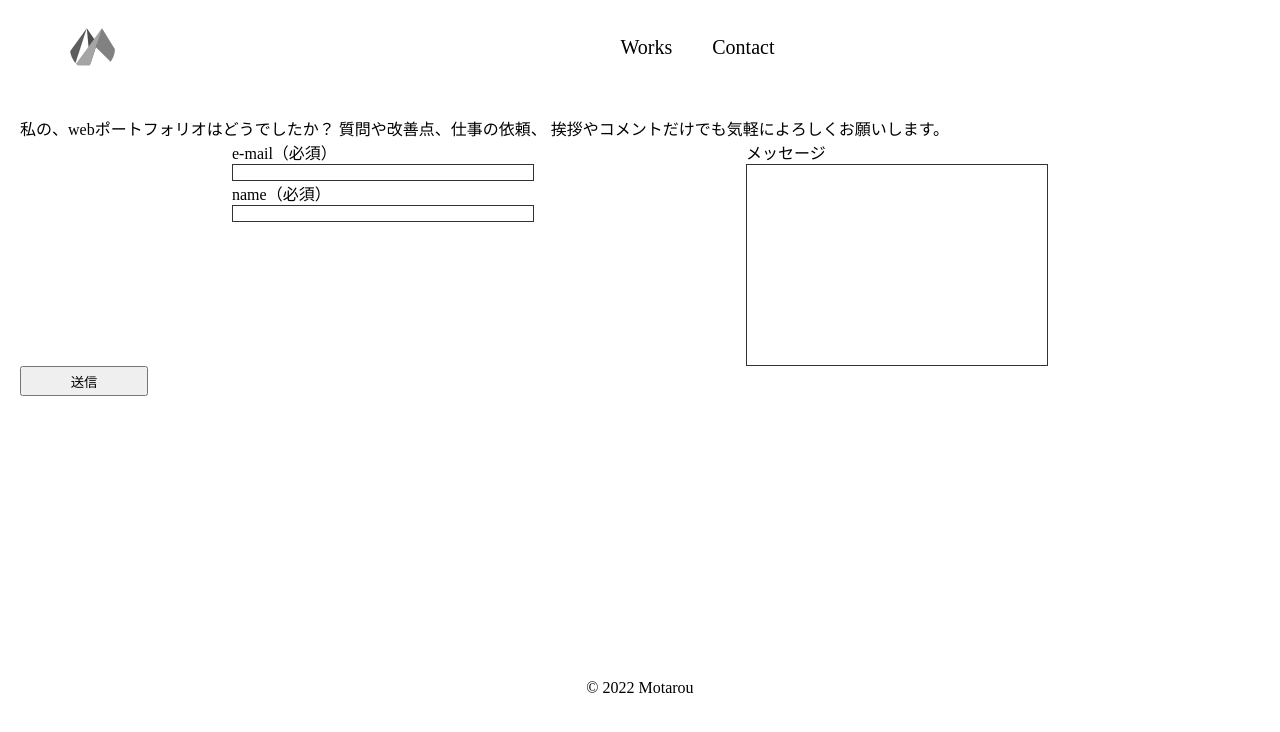
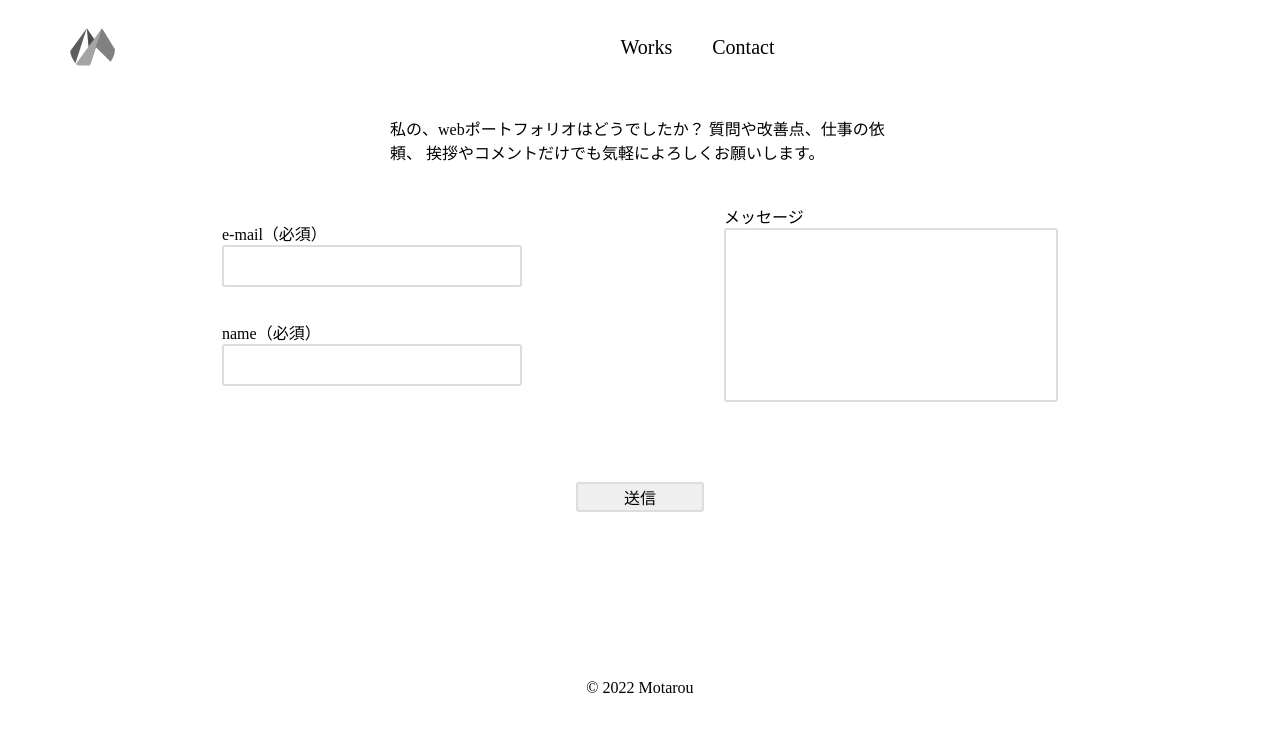
Before and after one commit to SotaTne/nuxt_portfolio, a Nuxt app: page /contact in a window 1280 px wide. Shown: the top 732 px of the page. Built offline with nearby package versions, Linux system fonts and the light colour scheme.

Commit message:
compleate web

```diff
--- a/assets/style/style.scss
+++ b/assets/style/style.scss
@@ -55,5 +55,24 @@
 }
 
 .move_border {
-  //下の線を動かす
+  text-transform: none;
+  position: relative;
+  &:before {
+    content: '';
+    position: absolute;
+    right: 0;
+    bottom: 0px;
+    display: block;
+    width: 0;
+    height: 1.5px;
+    background: #2e2eff;
+    transition: 0.2s width linear;
+  }
+
+  &:hover {
+    &:before {
+      left: 0;
+      width: 100%;
+    }
+  }
 }
--- a/components/Contact_form.vue
+++ b/components/Contact_form.vue
@@ -48,6 +48,7 @@
       <!--これがないとダメ-->
     </form>
   </div>
+  <!--
   <div class="contact-sns">
     <a href="https://github.com/motarou">
       <div class="github">
@@ -61,50 +62,62 @@
       </div>
     </a>
   </div>
+  -->
 </template>
 <style lang="scss">
   @import 'assets/style/_variables.scss';
   .contact-box {
     .send-info {
+      padding-top: 5vh;
+      padding-bottom: 10vh;
       display: flex;
       justify-content: space-evenly;
       .input-box {
-        //height: 50px;
-        //size: 50;
         display: flex;
         flex-direction: column;
-
-        label {
-          display: block;
-        }
+        justify-content: space-around;
         input {
           width: 300px;
+          padding: 10px 15px; /*ボックスを大きくする*/
+          font-size: 16px;
+          border-radius: 3px; /*ボックス角の丸み*/
+          border: 2px solid #ddd; /*枠線*/
+          box-sizing: border-box; /*横幅の解釈をpadding, borderまでとする*/
+          outline: none;
           @include sp {
-            text-align: center;
-            width: 80vw;
+            width: 88vw;
           }
-          display: block;
-          border: 1px solid #333;
+          &:focus {
+            border: 2px solid #2ea1ff;
+          }
         }
       }
 
       .message-box {
-        label {
-          display: block;
-        }
         textarea {
           display: block;
-          border: 1px solid #333;
+          font-size: 16px;
+          border-radius: 3px; /*ボックス角の丸み*/
+          border: 2px solid #ddd; /*枠線*/
           resize: none;
+          padding: 10px 15px;
           width: 300px;
-          height: 200px;
+          height: 150px;
           @include sp {
             width: 80vw;
+          }
+          outline: none;
+          &:focus {
+            border: 2px solid #2ea1ff;
           }
         }
       }
       @include sp {
         flex-direction: column;
+      }
+      label {
+        display: block;
+        font-size: 16px;
       }
     }
 
@@ -116,13 +129,21 @@
 
     button {
       display: block;
+      margin: 0 auto;
       width: 10vw;
       height: 30px;
+      border-radius: 3px; /*ボックス角の丸み*/
+      border: 2px solid #ddd; /*枠線*/
+      font-size: 16px;
       @include sp {
         height: 30px;
         width: 80vw;
       }
+      &:hover {
+        background-color: rgb(195, 195, 195);
+      }
     }
+    /*
     .contact-sns {
       display: flex;
       .github {
@@ -136,5 +157,6 @@
         }
       }
     }
+    */
   }
 </style>
--- a/pages/contact.vue
+++ b/pages/contact.vue
@@ -2,7 +2,7 @@
 <template>
   <main>
     <div class="contact-main">
-      <p>
+      <p class="my-message-area">
         私の、webポートフォリオはどうでしたか？ 質問や改善点、仕事の依頼、
         挨拶やコメントだけでも気軽によろしくお願いします。
       </p>
@@ -11,4 +11,17 @@
   </main>
 </template>
 
-<style lang="scss"></style>
+<style lang="scss">
+  @import 'assets/style/_variables.scss';
+
+  .contact-main {
+    .my-message-area {
+      width: 500px;
+      display: block;
+      margin: 0 auto;
+      @include sp {
+        width: 80vw;
+      }
+    }
+  }
+</style>
```
Also changed, not shown: error.vue (+19 -3 lines).
